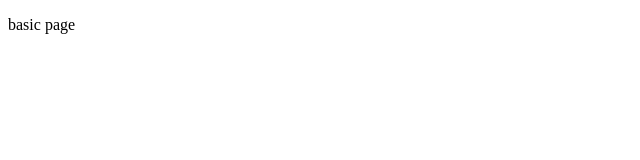
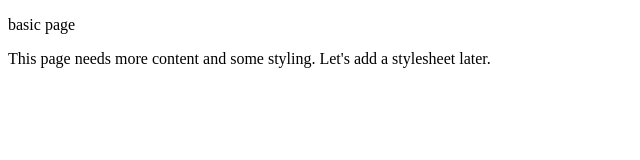
Before and after one commit to LizzTheLizard/basicpage, a plain HTML site: page index.html in a window 1280 px wide. Shown: the whole page, without its empty margins (0-640 px from the left). Drawn offline with Linux system fonts and the light colour scheme.

Commit message:
added a new paragraph

```diff
--- a/index.html
+++ b/index.html
@@ -1,9 +1,11 @@
 <!Doctype html>
 <html>
  <head>
- 	<title></title>
+ 	<title>page 1</title>
  </head>
  <body>
     <p>basic page</p>
+    <p>This page needs more content and some styling.
+    Let's add a stylesheet later.</p>
  </body>
  </html>
```
